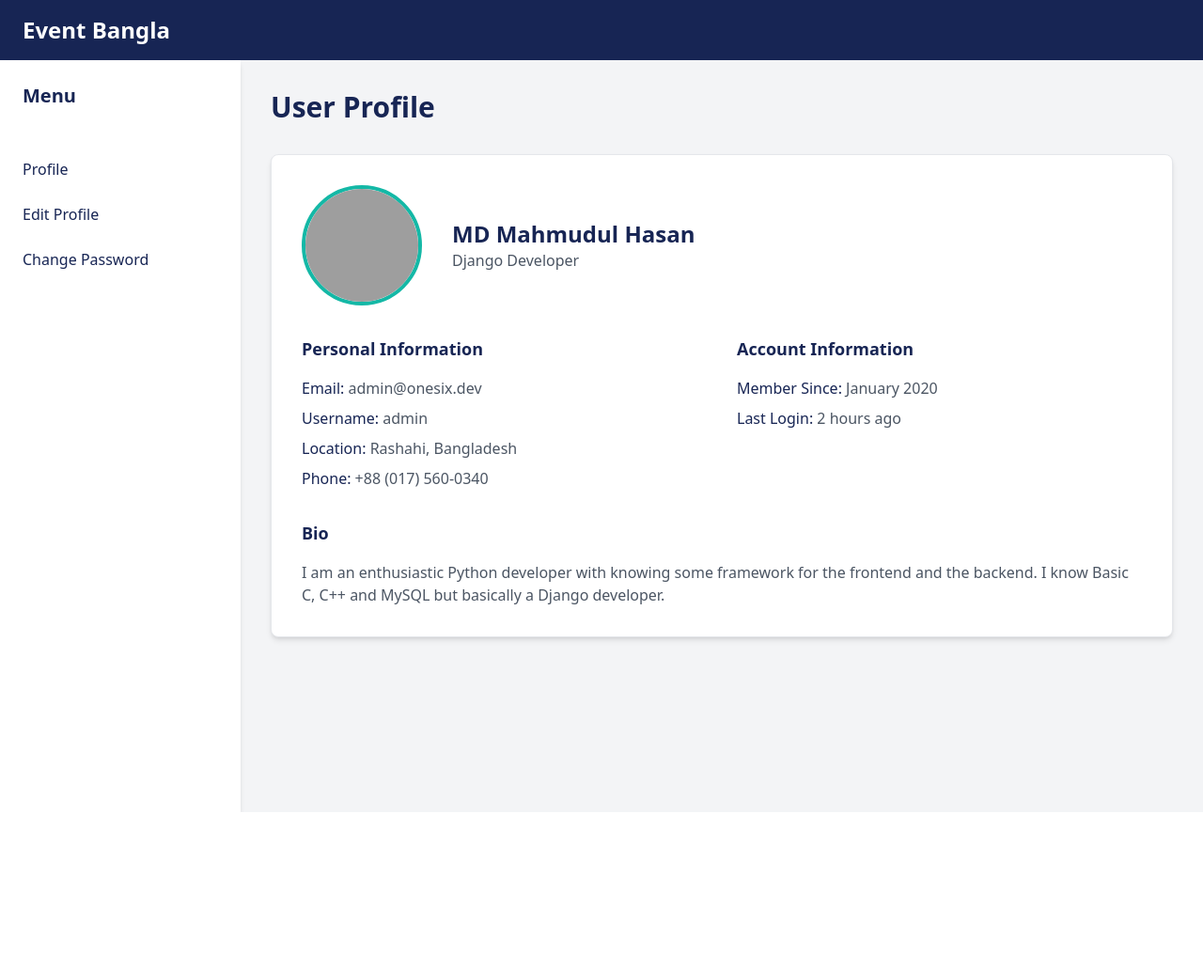
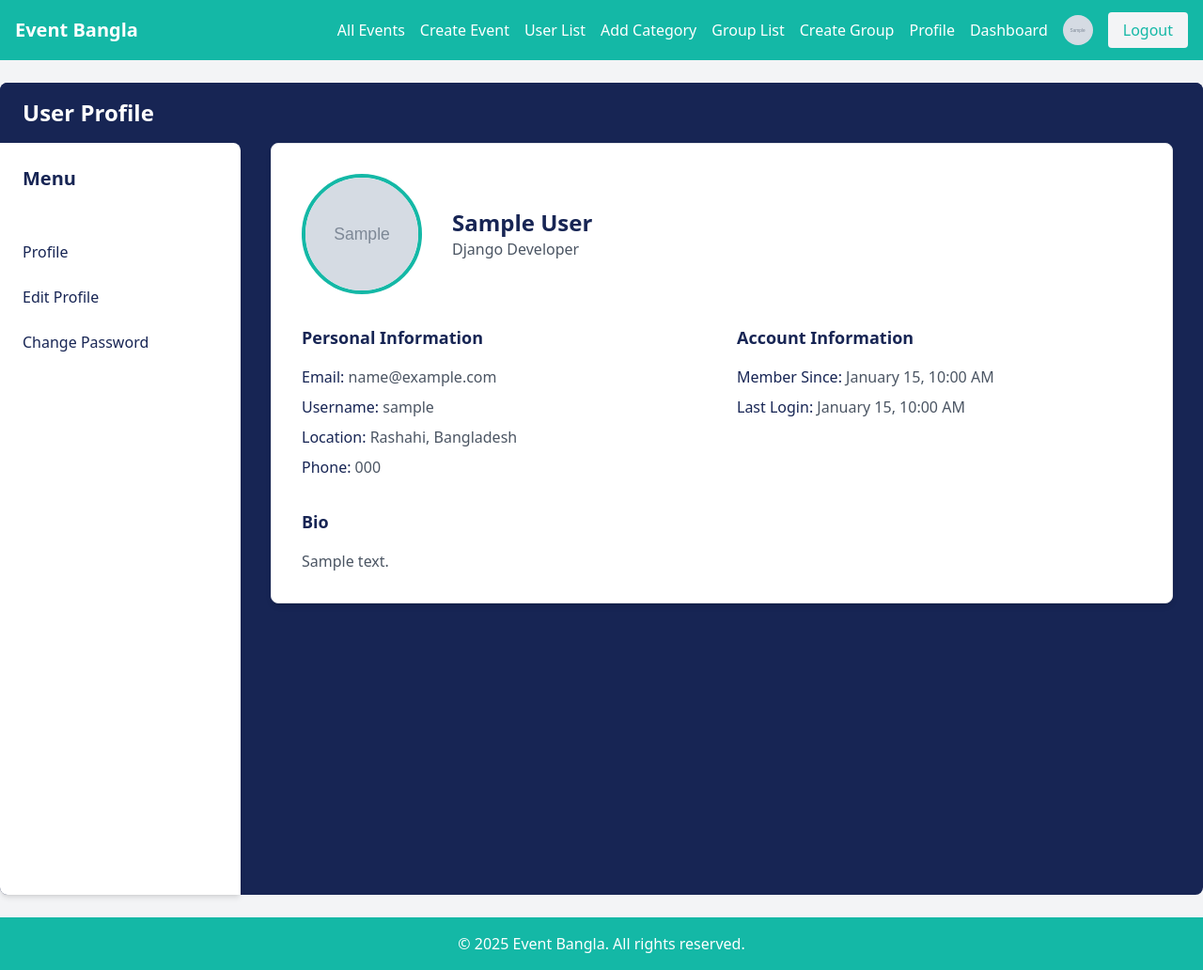
Before and after one commit to mmahmudul7/Event-Bangla, a Django app: page /users/profile/ in a window 1280 px wide. Shown: the whole page at 94% size. Before the commit the page ends 864 px from the top, so only its background shows below. Run offline with Django 5.2, Linux system fonts and the light colour scheme; a user stored in the database is signed in; tables that the repository leaves empty hold one stand-in row (values such as "Sample post"); grey boxes marked "Sample" are stand-in pictures; some libraries are stand-ins or nearby versions; grey boxes are pictures that could not be loaded.

Commit message:
Dynamic profile page

```diff
--- a/users/signals.py
+++ b/users/signals.py
@@ -1,10 +1,13 @@
 from django.dispatch import receiver
 from django.db.models.signals import post_save, m2m_changed
-from django.contrib.auth.models import User, Group
+from django.contrib.auth.models import Group
 from django.contrib.auth.tokens import default_token_generator
 from django.conf import settings
 from django.core.mail import send_mail
 from events.models import Event, UserProfile
+from django.contrib.auth import get_user_model
+
+User = get_user_model()
 
 @receiver(post_save, sender=User)
 def send_activation_email(sender, instance, created, **kwargs):
--- a/users/templates/accounts/profile.html
+++ b/users/templates/accounts/profile.html
@@ -1,43 +1,40 @@
-<!DOCTYPE html>
-<html lang="en">
-<head>
-    <meta charset="UTF-8">
-    <meta name="viewport" content="width=device-width, initial-scale=1.0">
-    <title>Event Bangla - User Profile</title>
-    <script src="https://cdn.tailwindcss.com"></script>
-</head>
-<body class="bg-gray-100">
+{% extends "admin-base.html" %}
+{% load custom_filters %}
+{% block title %}Profile{% endblock title %}
+{% block admin-content %}
+
+    <div class="bg-blue-950 rounded-lg">
         <!-- Header -->
-    <header class="bg-blue-950 text-white py-4">
+        <header class="bg-blue-950 text-white py-4 rounded-tl-lg rounded-tr-lg">
             <div class="container mx-auto px-6">
-            <h1 class="text-2xl font-bold">Event Bangla</h1>
+                <h1 class="text-2xl font-bold">User Profile</h1>
             </div>
         </header>
 
         <div class="flex min-h-screen">
             <!-- Sidebar -->
-        <aside class="w-64 bg-white shadow-md">
+            <aside class="w-64 bg-white shadow-md rounded-tr-lg rounded-bl-lg">
                 <div class="p-6">
                     <h2 class="text-xl font-semibold text-blue-950">Menu</h2>
                 </div>
                 <nav class="mt-4">
-                <a href="#" class="block py-3 px-6 text-blue-950 hover:bg-teal-500 hover:text-white">Profile</a>
-                <a href="#" class="block py-3 px-6 text-blue-950 hover:bg-teal-500 hover:text-white">Edit Profile</a>
-                <a href="#" class="block py-3 px-6 text-blue-950 hover:bg-teal-500 hover:text-white">Change Password</a>
+                    <a href="{% url 'profile' %}" class="block py-3 px-6 text-blue-950 hover:bg-teal-500 hover:text-white">Profile</a>
+                    <a href="{% url 'edit_profile' %}" class="block py-3 px-6 text-blue-950 hover:bg-teal-500 hover:text-white">Edit Profile</a>
+                    <a href="{% url 'password_change' %}" class="block py-3 px-6 text-blue-950 hover:bg-teal-500 hover:text-white">Change Password</a>
                 </nav>
             </aside>
 
             <!-- Main Content -->
-        <main class="flex-1 p-8">
-            <h1 class="text-3xl font-bold text-blue-950 mb-8">User Profile</h1>
+            <main class="flex-1 pl-8 pr-8 pb-8">
+                <!-- <h1 class="text-3xl font-bold text-blue-950 mb-8">User Profile</h1> -->
 
                 <!-- Profile Card -->
                 <div class="bg-white shadow-md rounded-lg p-8 border border-gray-200">
                     <!-- Profile Header -->
                     <div class="flex flex-col md:flex-row items-center mb-8">
-                    <img src="https://onesix.dev/media/admin.jpg" alt="User Avatar" class="w-32 h-32 rounded-full object-cover mb-4 md:mb-0 md:mr-8 border-4 border-teal-500"/>
+                        <img src="{{profile_image.url}}" alt="User Avatar" class="w-32 h-32 rounded-full object-cover mb-4 md:mb-0 md:mr-8 border-4 border-teal-500"/>
                         <div class="text-center md:text-left">
-                        <h2 class="text-2xl font-semibold text-blue-950">MD Mahmudul Hasan</h2>
+                            <h2 class="text-2xl font-semibold text-blue-950"> {{ name }} </h2>
                             <p class="text-gray-600">Django Developer</p>
                         </div>
                     </div>
@@ -48,10 +45,10 @@
                         <div>
                             <h3 class="text-lg font-semibold text-blue-950 mb-4">Personal Information</h3>
                             <div class="space-y-2">
-                            <p class="text-gray-600"><span class="font-medium text-blue-950">Email:</span> admin@onesix.dev</p>
-                            <p class="text-gray-600"><span class="font-medium text-blue-950">Username:</span> admin</p>
+                                <p class="text-gray-600"><span class="font-medium text-blue-950">Email:</span> {{ email }} </p>
+                                <p class="text-gray-600"><span class="font-medium text-blue-950">Username:</span> {{username}} </p>
                                 <p class="text-gray-600"><span class="font-medium text-blue-950">Location:</span> Rashahi, Bangladesh</p>
-                            <p class="text-gray-600"><span class="font-medium text-blue-950">Phone:</span> +88 (017) 560-0340</p>
+                                <p class="text-gray-600"><span class="font-medium text-blue-950">Phone:</span> {{phone}} </p>
                             </div>
                         </div>
 
@@ -59,8 +56,8 @@
                         <div>
                             <h3 class="text-lg font-semibold text-blue-950 mb-4">Account Information</h3>
                             <div class="space-y-2">
-                            <p class="text-gray-600"><span class="font-medium text-blue-950">Member Since:</span> January 2020</p>
-                            <p class="text-gray-600"><span class="font-medium text-blue-950">Last Login:</span> 2 hours ago</p>
+                                <p class="text-gray-600"><span class="font-medium text-blue-950">Member Since:</span> {{member_since|humanized_date}} </p>
+                                <p class="text-gray-600"><span class="font-medium text-blue-950">Last Login:</span> {{last_login|humanized_date}} </p>
                             </div>
                         </div>
                     </div>
@@ -68,12 +65,10 @@
                     <!-- Bio Section -->
                     <div>
                         <h3 class="text-lg font-semibold text-blue-950 mb-4">Bio</h3>
-                    <p class="text-gray-600">
-                        I am an enthusiastic Python developer with knowing some framework for the frontend and the backend. I know Basic C, C++ and MySQL but basically a Django developer.
-                    </p>
+                        <p class="text-gray-600"> {{bio}} </p>
                     </div>
                 </div>
             </main>
         </div>
-</body>
-</html>
+    </div>
+{% endblock admin-content %}
--- a/users/templates/admin-base.html
+++ b/users/templates/admin-base.html
@@ -27,7 +27,9 @@
                         <li><a href="{% url 'category_create' %}" class="btn btn-primary">Add Category</a></li>
                         <li><a href="{% url 'group-list' %}" class="hover:underline">Group List</a></li>
                         <li><a href="{% url 'create-group' %}" class="hover:underline">Create Group</a></li>
+                        <li><a href="{% url 'profile' %}" class="hover:underline">Profile </a></li>
                         <li><a href="{% url 'dashboard' %}" class="hover:underline">Dashboard</a></li>
+                        <li><button id="user-menu-button" class="flex items-center focus:outline-none"><img class="h-8 w-8 rounded-full object-cover" src="{{profile_image.url}}" alt="User avatar"/></button></li>
                         <li><a href="{% url 'sign-out' %}" class="bg-gray-100 text-teal-500 px-4 py-2 rounded hover:bg-white">Logout</a></li>
                     {% else %}
                         <li><a href="{% url 'sign-in' %}" class="bg-gray-100 text-teal-500 px-4 py-2 rounded hover:bg-white">Login</a></li>
--- /dev/null
+++ b/users/templatetags/custom_filters.py
@@ -0,0 +1,20 @@
+from django import template
+from datetime import datetime
+from django.utils import timezone
+
+register = template.Library()
+
+
+@register.filter
+def humanized_date(value):
+    if value:
+        today = datetime.now().date()
+        value = timezone.localtime(value)
+
+        if value.date() == today:
+            return f"Today at {value.strftime('%I:%M %p')}"
+        if value.date() == today.replace(day = today.day - 1):
+            return f"Yesterday at {value.strftime('%I:%M %p')}"
+        else:
+            return f"{value.date().strftime('%B %d')}, {value.strftime('%I:%M %p')}"
+    return "No login record available"
```
Also changed, not shown: users/templatetags/__init__.py (added). Lines whose indentation alone changed are shown as unchanged.
